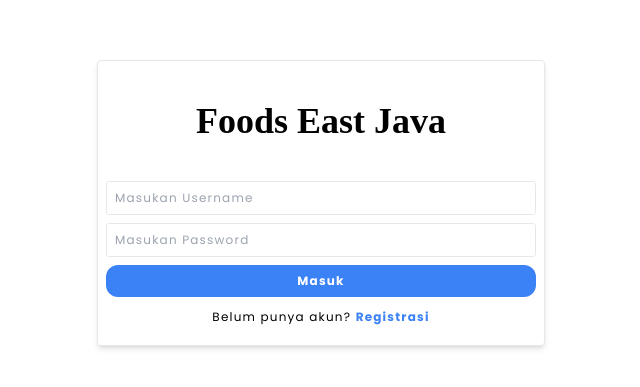
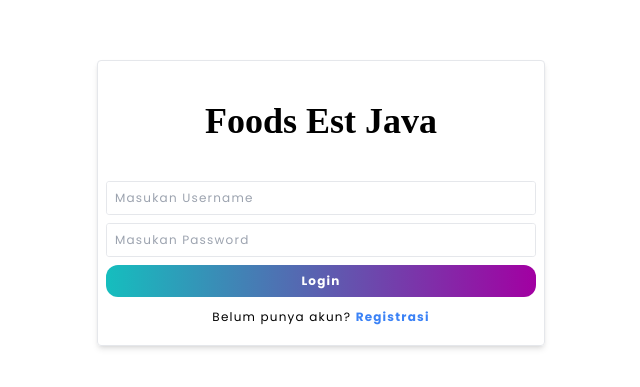
Before and after one commit to msfrzl1/food_est_java, a React (Vite) app: page /login in a window 1280 px wide. Shown: the part 197-584 px from the top of the page, without its empty margins (319-959 px from the left). Built offline with nearby package versions, Linux system fonts and the light colour scheme; a web font is replaced by a local one.

Commit message:
create button components

```diff
--- /dev/null
+++ b/src/components/Elements/Button/index.jsx
@@ -0,0 +1,7 @@
+export default function Button({ className, type = 'submit', children, value, ...props }) {
+   return (
+      <button {...props} type={type} className={`${className} font-bold py-2 w-full rounded-xl mb-1 transition duration-300 ease-in-out`}>
+         {children || value}
+      </button>
+   );
+}
--- a/src/components/Fragments/FormLogin.jsx
+++ b/src/components/Fragments/FormLogin.jsx
@@ -1,17 +1,19 @@
 import { Link } from 'react-router-dom';
 import FormInput from '../Elements/FormInput';
+import Button from '../Elements/Button';
 
 export default function FormLogin() {
    return (
       <div className='min-h-screen max-w-md mx-auto flex justify-center items-center px-3 lg:px-0'>
          <div className='w-full px-2 pb-5 text-xs border rounded shadow-md'>
-            <h1 className='font-briem font-black text-4xl text-center py-10'>Foods East Java</h1>
+            <h1 className='font-briem font-black text-4xl text-center py-10'>Foods Est Java</h1>
             <div className='flex flex-col gap-2 tracking-widest'>
-               <FormInput name='username' placeholder='Masukan Username' />
-               <FormInput type='password' name='password' placeholder='Masukan Password' />
-               <button className='bg-blue-500 hover:bg-blue-700 text-white font-bold py-2 rounded-xl mb-1 transition duration-300 ease-in-out'>
-                  Masuk
-               </button>
+               <FormInput name={'username'} placeholder={'Masukan Username'} />
+               <FormInput type={'password'} name={'password'} placeholder={'Masukan Password'} />
+               <Button
+                  className={'bg-gradient-to-r from-[#15bebe] to-[#a200a2] hover:from-[#a200a2] hover:to-[#15bebe] text-white'}
+                  value={'Login'}
+               />
                <p className='text-center'>
                   Belum punya akun?{' '}
                   <Link to='' className='text-blue-500 font-bold hover:underline transition duration-300 ease-in-out'>
```
